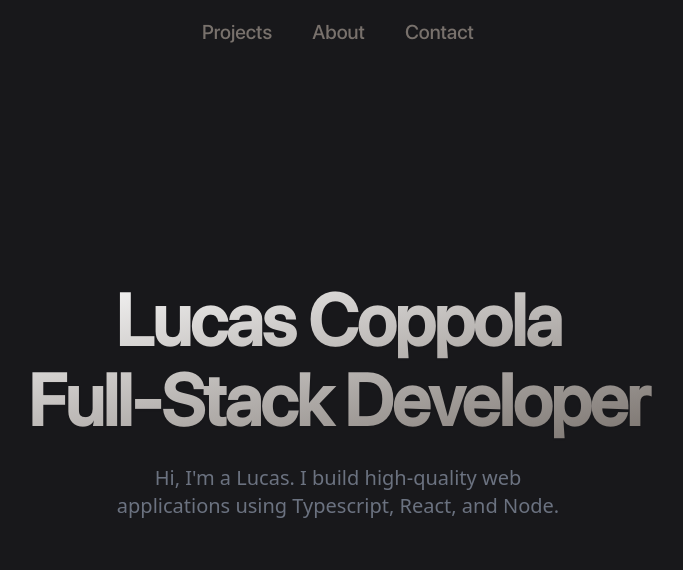
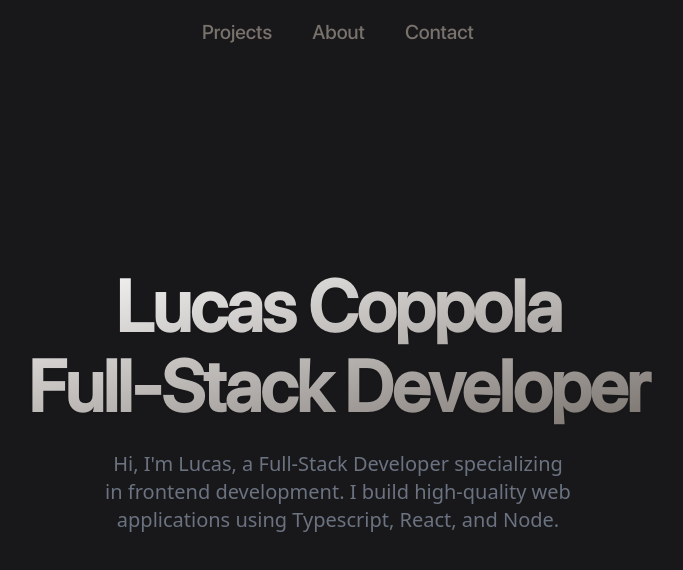
Before and after one commit to LucasCoppola/Portfoliov2, a Next.js app: page / in a window 1280 px wide. Shown: the top 570 px of the page, without its empty margins (302-985 px from the left). Built offline with nearby package versions, Linux system fonts and the light colour scheme.

Commit message:
home page description

```diff
--- a/app/page.tsx
+++ b/app/page.tsx
@@ -16,8 +16,9 @@ export default function Home() {
         style={{ animationDelay: "0.25s", animationFillMode: "forwards" }}
       >
         <Balancer>
-          Hi, I&apos;m a Lucas. I build high-quality web applications using
-          Typescript, React, and Node.
+          Hi, I&apos;m Lucas, a Full-Stack Developer specializing in frontend
+          development. I build high-quality web applications using Typescript,
+          React, and Node.
         </Balancer>
       </p>
     </div>
```
